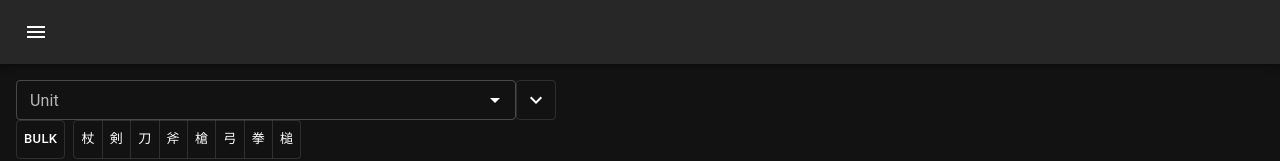
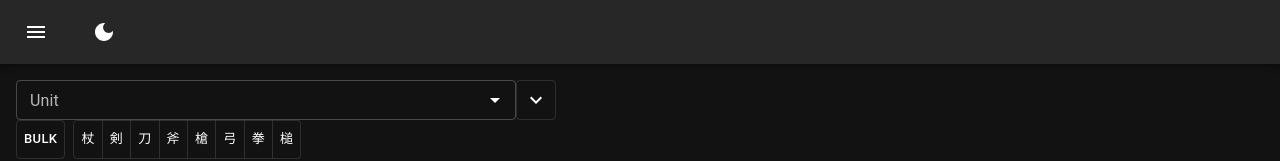
Before and after one commit to k0d1k-65/ae, a React (Create React App) app: page / in a window 1280 px wide. Shown: the top 161 px of the page. Built offline with nearby package versions, Linux system fonts and the light colour scheme.

Commit message:
ライト・ダークモード切替ボタン追加とnavバー修正

```diff
--- a/src/App.tsx
+++ b/src/App.tsx
@@ -3,34 +3,35 @@ import logo from './logo.svg';
 import './App.css';
 import UnitBase from './components/UnitBase';
 import Test from './components/test';
-import { AppBar, createTheme, CssBaseline, IconButton, ThemeProvider, Toolbar } from '@mui/material';
-import MenuIcon from '@mui/icons-material/Menu';
+import { createTheme, CssBaseline, ThemeProvider } from '@mui/material';
+import { ThemeColorModeContext } from './common/contexts/ThemeColorModeContext';
+import { NavigationBar } from './components/NavigationBar';
 
-const darkTheme = createTheme({
+function App() {
+  const [themeColor, setThemeColor] = React.useState<'light' | 'dark'>('dark');
+  const theme = createTheme({
     palette: {
-    mode: 'dark',
+      mode: themeColor,
     },
   });
 
-function App() {
+  const handler = React.useMemo(
+    () => ({
+      toggleThemeColor: () => {
+        setThemeColor((prevMode) => (prevMode === 'light' ? 'dark' : 'light'));
+      },
+    }),
+    [],
+  );
+
   return (
     // navバー
-    <ThemeProvider theme={darkTheme}>
+      <ThemeProvider theme={theme}>
         <CssBaseline />
 
-      <AppBar position="static">
-        <Toolbar>
-          <IconButton
-            size="large"
-            edge="start"
-            color="inherit"
-            aria-label="menu"
-            sx={{ mr: 2 }}
-          >
-            <MenuIcon />
-          </IconButton>
-        </Toolbar>
-      </AppBar>
+        <ThemeColorModeContext.Provider value={handler}>
+          <NavigationBar />
+        </ThemeColorModeContext.Provider>
 
         <UnitBase />
         {/* <Test /> */}
--- /dev/null
+++ b/src/common/contexts/ThemeColorModeContext.ts
@@ -0,0 +1,3 @@
+import React from 'react';
+
+export const ThemeColorModeContext = React.createContext({ toggleThemeColor: () => {} });
--- /dev/null
+++ b/src/components/NavigationBar.tsx
@@ -0,0 +1,34 @@
+import * as React from 'react';
+import IconButton from '@mui/material/IconButton';
+import Box from '@mui/material/Box';
+import { useTheme, ThemeProvider, createTheme } from '@mui/material/styles';
+import LightMode from '@mui/icons-material/LightMode';
+import DarkMode from '@mui/icons-material/DarkMode';
+import { AppBar, Toolbar } from '@mui/material';
+import MenuIcon from '@mui/icons-material/Menu';
+import { ThemeColorModeContext } from '../common/contexts/ThemeColorModeContext';
+
+export function NavigationBar() {
+  const theme = useTheme();
+  const colorMode = React.useContext(ThemeColorModeContext);
+  return (
+    <AppBar position="static">
+      <Toolbar>
+        <IconButton
+          size="large"
+          edge="start"
+          color="inherit"
+          aria-label="menu"
+          sx={{ mr: 2 }}
+        >
+          <MenuIcon />
+        </IconButton>
+
+        <IconButton sx={{ ml: 1 }} onClick={colorMode.toggleThemeColor} color="inherit">
+          {theme.palette.mode === 'light' ? <LightMode /> : <DarkMode />}
+        </IconButton>
+
+      </Toolbar>
+    </AppBar>
+  );
+}
```
Lines whose indentation alone changed are shown as unchanged.
